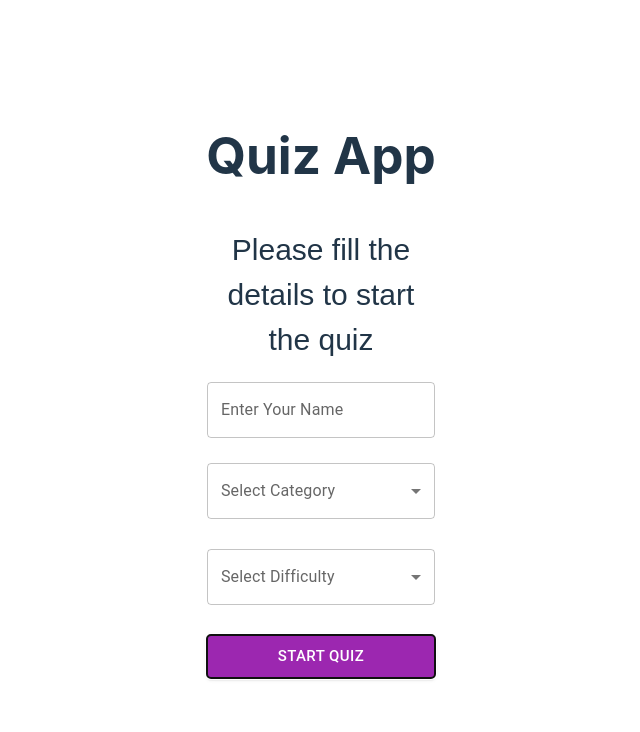
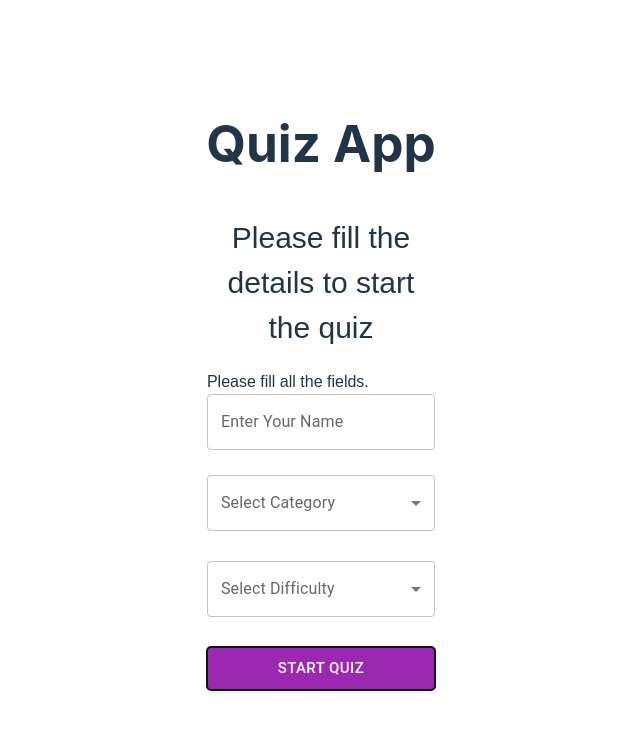
Before and after one commit to saraswathi22-mac/quiz-app, a React (Vite) app: page / in a window 1280 px wide. Both pictures are taken after a click on the button "START QUIZ". Shown: the top 732 px of the page, without its empty margins (319-959 px from the left). Built offline with nearby package versions, Linux system fonts and the light colour scheme.

Commit message:
Added error message

```diff
--- /dev/null
+++ b/src/components/ErrorMessage/ErrorMessage.jsx
@@ -0,0 +1,7 @@
+import React from "react";
+
+const ErrorMessage = ({ children }) => {
+  return <div>{children}</div>;
+};
+
+export default ErrorMessage;
--- a/src/components/Home/Home.jsx
+++ b/src/components/Home/Home.jsx
@@ -3,17 +3,21 @@ import { useState } from "react";
 import "./Home.css";
 import Categories from "../../DB/Categories";
 import { useNavigate } from "react-router-dom";
+import ErrorMessage from "../ErrorMessage/ErrorMessage";
 
 const Home = ({ name, setName, fetchQuestions }) => {
   const [category, setCategory] = useState("");
   const [difficulty, setDifficulty] = useState("");
+  const [error, setError] = useState(false);
 
   const navigate = useNavigate();
 
   const handleSubmit = () => {
     if (!category || !difficulty || !name) {
+      setError(true);
       return;
     } else {
+      setError(false);
       fetchQuestions(category, difficulty);
       navigate("/quiz");
     }
@@ -26,6 +30,7 @@ const Home = ({ name, setName, fetchQuestions }) => {
           Please fill the details to start the quiz
         </span>
         <div className="settings__select">
+          {error && <ErrorMessage>Please fill all the fields.</ErrorMessage>}
           <TextField
             style={{ marginBottom: 25 }}
             label="Enter Your Name"
```
